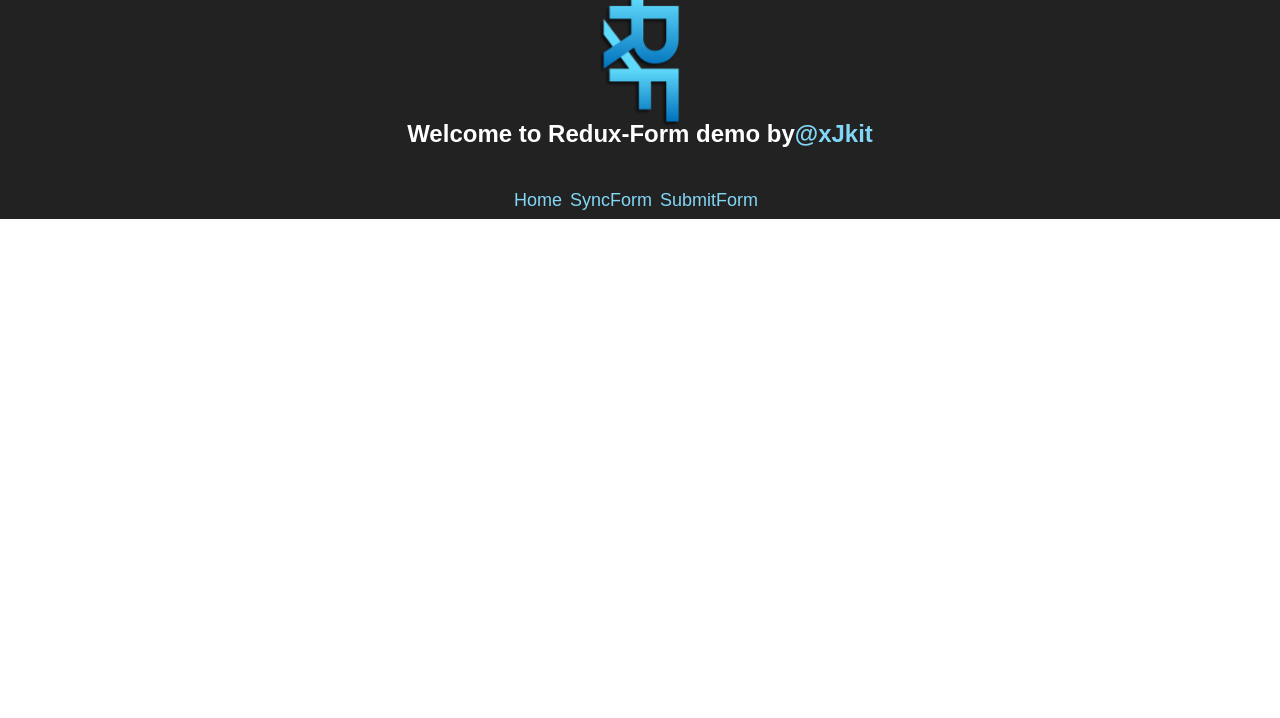
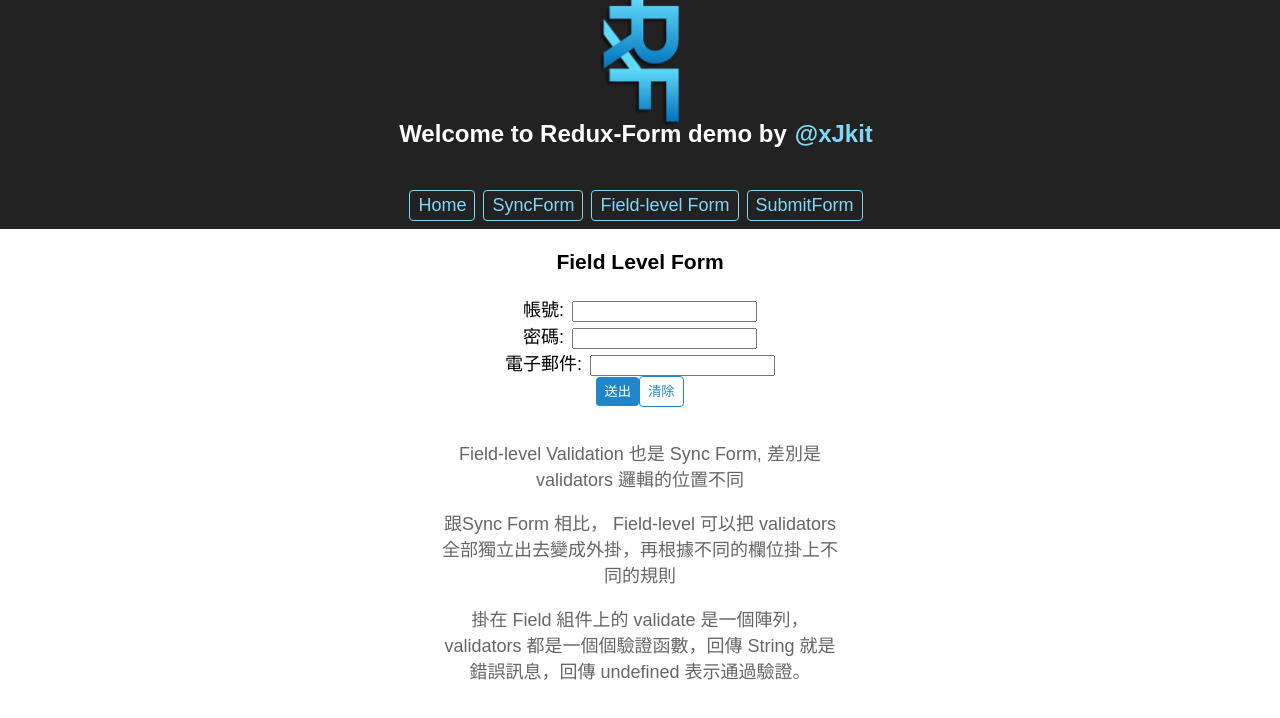
Before and after one commit to xJkit/form-validation-demo, a React (Create React App) app: page /field-level-validation-form in a window 1280 px wide. Shown: the top 718 px of the page. Built offline with nearby package versions, Linux system fonts and the light colour scheme.

Commit message:
Finish Field-level form validation

```diff
--- a/src/App.css
+++ b/src/App.css
@@ -24,7 +24,13 @@
 
 a {
   text-decoration: none;
-  color: #82D7F7
+  color: #82D7F7;
+  padding: 4px 8px;
+}
+
+a.border {
+  border: 1px solid #82D7F7;
+  border-radius: 4px;
 }
 
 @keyframes App-logo-spin {
--- a/src/App.js
+++ b/src/App.js
@@ -7,7 +7,7 @@ import './App.css';
 /**
  * containers
  */
-import { Home, SyncForm, SubmitForm } from 'containers';
+import { Home, SyncForm, SubmitForm, FieldLevelForm } from 'containers';
 
 const NavBar = styled.div`
   mairgin-bottom: 16px;
@@ -32,14 +32,16 @@ class App extends Component {
         </header>
         <div className="App-intro">
         <NavBar>
-          <Link to="/">Home</Link>
-          <Link to="/sync-form">SyncForm</Link>
-          <Link to="/submit-form">SubmitForm</Link>
+          <Link className="border" to="/">Home</Link>
+          <Link className="border" to="/sync-validation-form">SyncForm</Link>
+          <Link className="border" to="/field-level-validation-form">Field-level Form</Link>
+          <Link className="border" to="/submit-validation-form">SubmitForm</Link>
         </NavBar>
         <Switch>
           <Route exact path="/" component={Home} />
-          <Route path="/sync-form" component={SyncForm} />
-          <Route path="/submit-form" component={SubmitForm} />
+          <Route path="/sync-validation-form" component={SyncForm} />
+          <Route path="/field-level-validation-form" component={FieldLevelForm} />
+          <Route path="/submit-validation-form" component={SubmitForm} />
         </Switch>
         </div>
       </div>
--- /dev/null
+++ b/src/containers/FieldLevelForm.js
@@ -0,0 +1,79 @@
+import React from 'react';
+import { Row, Button, InfoMessage } from 'components';
+import { reduxForm, Field } from 'redux-form';
+import { validators } from 'utils';
+
+const renderField = (props) => {
+  const { label, type, meta, input } = props;
+  const { error, touched } = meta;
+  return (
+    <Row>
+      <div className="title">{label}:</div>
+      <input {...input} type={type} />
+      {touched && error &&
+        <span className="form-error">{error}</span>
+      }
+    </Row>
+  );
+}
+
+const mySubmit = values => {
+  window.alert(JSON.stringify(values));
+};
+
+const FieldLevelForm = props => {
+  const { handleSubmit, submitting, reset } = props;
+  return (
+    <div>
+      <h3>Field Level Form</h3>
+      <form onSubmit={handleSubmit(mySubmit)}>
+        <Field
+          name="account"
+          label="帳號"
+          type="text"
+          placeholder="請輸入帳號"
+          component={renderField}
+          validate={[
+            validators.required,
+            validators.maxLength8
+          ]}
+        />
+        <Field
+          name="password"
+          label="密碼"
+          type="password"
+          placeholder="請輸入密碼"
+          component={renderField}
+          validate={[
+            validators.required,
+            validators.number,
+          ]}
+        />
+        <Field
+          name="email"
+          label="電子郵件"
+          type="text"
+          placeholder="請輸入電子郵件"
+          component={renderField}
+          validate={[
+            validators.required,
+            validators.email,
+          ]}
+        />
+        <Button disabled={submitting} btnStyle="primary" type="submit">送出</Button>
+        <Button type="button" onClick={reset}>清除</Button>
+      </form>
+      <InfoMessage>
+          <p>Field-level Validation 也是 Sync Form, 差別是 validators 邏輯的位置不同</p>
+          <p>跟Sync Form 相比， Field-level 可以把 validators 全部獨立出去變成外掛，再根據不同的欄位掛上不同的規則</p>
+          <p>掛在 Field 組件上的 validate 是一個陣列， validators 都是一個個驗證函數，回傳 String 就是錯誤訊息，回傳 undefined 表示通過驗證。</p>
+      </InfoMessage>
+    </div>
+  )
+};
+
+const formOptions = {
+  form: 'fieldLevelForm',
+};
+
+export default reduxForm(formOptions)(FieldLevelForm);
--- a/src/containers/index.js
+++ b/src/containers/index.js
@@ -1,3 +1,4 @@
 export { default as Home } from './Home';
 export { default as SyncForm } from './SyncForm';
 export { default as SubmitForm } from './SubmitForm';
+export { default as FieldLevelForm } from './FieldLevelForm';
--- /dev/null
+++ b/src/utils/index.js
@@ -0,0 +1,3 @@
+import * as validators from './validators';
+
+export { validators };
--- /dev/null
+++ b/src/utils/validators.js
@@ -0,0 +1,10 @@
+const maxLength = max => value => value && value.length > max ? `超過最大長度 ${max} 個字元` : undefined;
+
+/**
+ * Export validators
+ */
+
+export const required = value => !value ? '此欄位必填！': undefined;
+export const maxLength8 = maxLength(8);
+export const number = value => value && isNaN(Number(value)) ? '此欄位必須為數字' : undefined;
+export const email = value => value && !/^[A-Z0-9._%+-]+@[A-Z0-9.-]+\.[A-Z]{2,4}$/i.test(value) ? '不符合 email 格式' : undefined;
```
